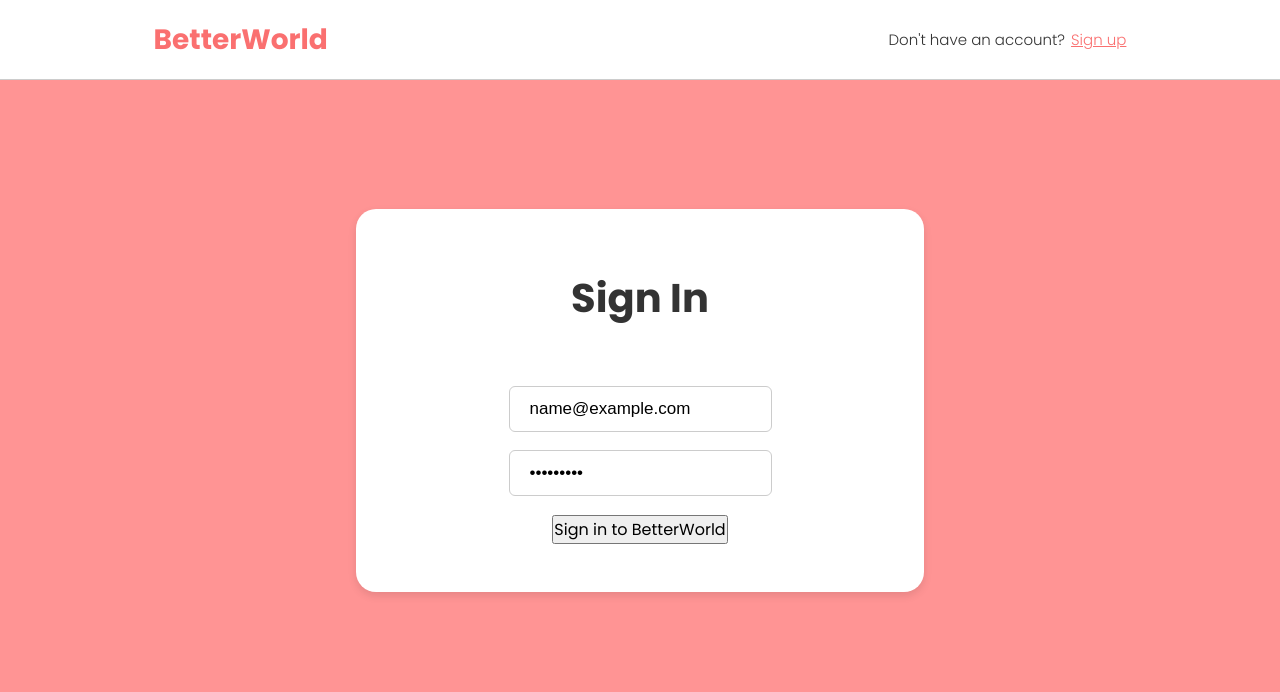
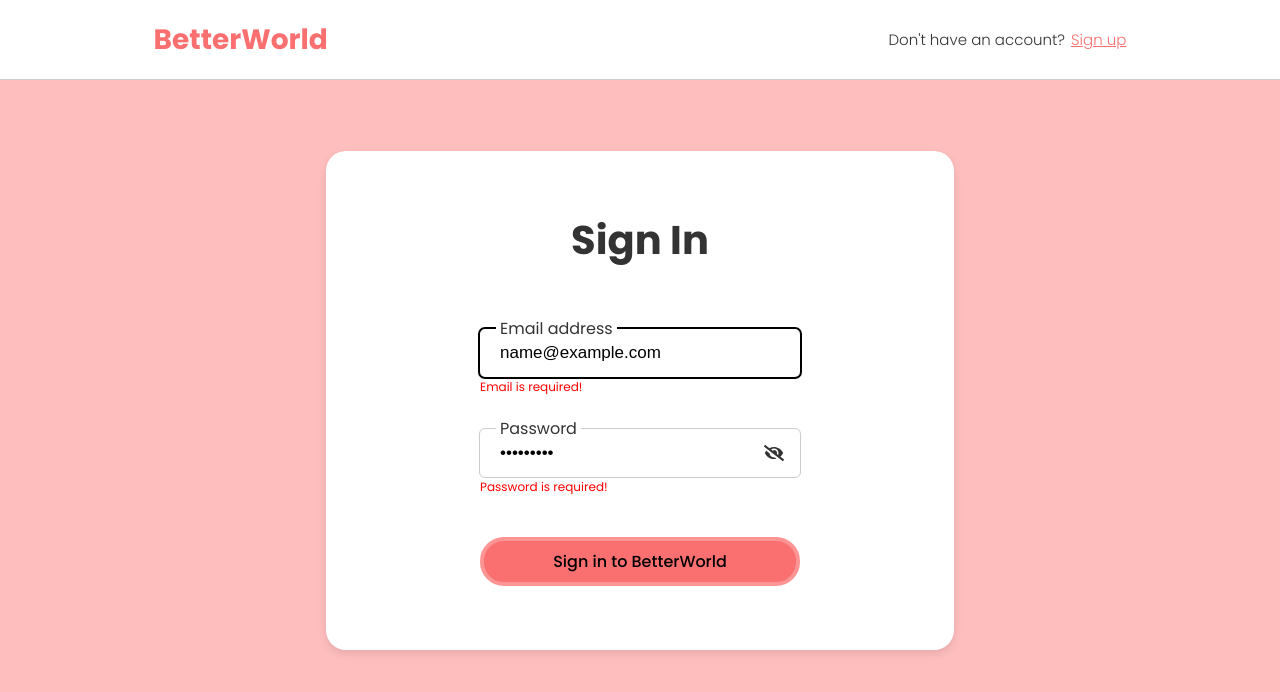
Before and after one commit to nhm204/fundraising-donation-web-with-react, a React (Create React App) app: page /signin in a window 1280 px wide. Both pictures are taken after typing "name@example.com", "Sample123" into the empty fields and a click on the button "Sign in to BetterWorld". Shown: the top 692 px of the page. Built offline with nearby package versions, Linux system fonts and the light colour scheme.

Commit message:
done signin ui

```diff
--- a/package.json
+++ b/package.json
@@ -6,6 +6,7 @@
     "@testing-library/jest-dom": "^5.16.5",
     "@testing-library/react": "^13.4.0",
     "@testing-library/user-event": "^13.5.0",
+    "axios": "^1.1.3",
     "react": "^18.2.0",
     "react-dom": "^18.2.0",
     "react-hook-form": "^7.39.4",
--- a/src/common/SignIn/SignIn.jsx
+++ b/src/common/SignIn/SignIn.jsx
@@ -2,12 +2,16 @@ import React, { useState } from 'react';
 import { Link, useNavigate } from 'react-router-dom';
 import './SignIn.scss';
 import { useForm, SubmitHandler } from 'react-hook-form';
+import { FaEye, FaEyeSlash } from "react-icons/fa";
 
 
 const SignIn = () => {
   const [ login, setLogin ] = useState(false);
+  const [ isEmailFocus, setIsEmailFocus ] = useState(false);
+  const [ isPasswordFocus, setIsPasswordFocus ] = useState(false);
   const [ emailValue, setEmailValue ] = useState('');
   const [ passwordValue, setPasswordValue ] = useState('');
+  const [ isShow, setIsShow ] = useState(false);
   const { register, handleSubmit, formState: { errors } } = useForm();
   const navigate = useNavigate();
 
@@ -17,13 +21,15 @@ const SignIn = () => {
     }
   }
 
+  console.log(emailValue)
+
   return (
     <div className='signin'>
       <header>
         <Link to='/' className='logo'>BetterWorld</Link>
         <div className="text">
           Don't have an account?
-          <Link to='signup' className='nav-link'>Sign up</Link>
+          <Link to='/signup' className='nav-link'>Sign up</Link>
         </div>
       </header>
       <form onSubmit={handleSubmit(onSubmit)} className='form'>
@@ -32,7 +38,6 @@ const SignIn = () => {
           <label className=''>
             <input
               type='text'
-              placeholder='Email'
               className=''
               {...register('email', {
                 required: {
@@ -45,17 +50,19 @@ const SignIn = () => {
                 }
               })}
               onChange={e => setEmailValue(e.target.value)}
+              onFocus={() => setIsEmailFocus(true)}
+              onBlur={() => setIsEmailFocus(false)}
             />
+            <span className={`${(!isEmailFocus && emailValue.length === 0) ? 'placeholder' : 'active' }`}>Email address</span>
             { errors.email?.message && (
               <p className='error-msg'>
                 {errors.email?.message}
               </p>
             )}
           </label>
-          <label className=''>
+          <label className='password-field'>
             <input
-              type='password'
-              placeholder='Password'
+              type={isShow ? 'text' : 'password'}
               className=''
               {...register('password', {
                 required: {
@@ -72,7 +79,11 @@ const SignIn = () => {
                 }
               })}
               onChange={e => setPasswordValue(e.target.value)}
+              onFocus={() => setIsPasswordFocus(true)}
+              onBlur={() => setIsPasswordFocus(false)}
             />
+            <span className={`${(!isPasswordFocus && passwordValue.length === 0) ? 'placeholder' : 'active' }`}>Password</span>
+            { passwordValue.length > 0 && (isShow ? <FaEye className='icon' onClick={() => setIsShow(!isShow)} /> : <FaEyeSlash className='icon' onClick={() => setIsShow(!isShow)} />) }
             { errors.password?.message && (
               <p className='error-msg'>
                 {errors.password?.message}
--- a/src/common/SignIn/SignIn.scss
+++ b/src/common/SignIn/SignIn.scss
@@ -1,6 +1,6 @@
 .signin {
     position: relative;
-    background-color: var(--secondary-color);
+    background-color: #febebe;
     height: 100vh;
     display: flex;
     align-items: center;
@@ -40,7 +40,7 @@
     }
 
     .form {
-        padding: 8vh 12vw 6vh;
+        padding: 8vh 12vw;
         background-color: white;
         border-radius: 20px;
         display: flex;
@@ -55,21 +55,72 @@
             margin-top: 8vh;
 
             label {
+                position: relative;
+
+                .placeholder {
+                    position: absolute;
+                    top: 14px;
+                    left: 16px;
+                    color: gray;
+                    background-color: white;
+                    padding: 0 4px;
+                    transition: top ease-out 0.2s;
+                }
+
+                .active {
+                    position: absolute;
+                    top: -10px;
+                    left: 16px;
+                    color: var(--text-color);
+                    background-color: white;
+                    border-radius: 5px;
+                    padding: 0 4px;
+                    transition: top ease-out 0.2s;
+                }
+
                 input {
+                    height: 48px;
                     font-size: 1.7rem;
-                    min-width: 20vw;
-                    padding: 12px 20px;
-                    margin-bottom: 20px;
+                    min-width: 25vw;
+                    padding: 0 20px;
                     border-radius: 5px;
                     border: none;
                     outline: 1px solid #ccc;
+
+                    &:focus {
+                        outline: 2px solid black;
+                    }
+                }
+
+                .error-msg {
+                    color: red;
+                    font-size: 1.2rem;
+                }
+            }
+
+            .password-field {
+                position: relative;
+                margin-top: 32px;
+
+                .icon {
+                    position: absolute;
+                    font-size: 2rem;
+                    top: 14px;
+                    right: 16px;
+                    cursor: pointer;
                 }
             }
         }
 
-        .sigin-btn {
-            background-color: white;
-            border: var(--primary-color);
+        .signin-btn {
+            background-color: var(--primary-color);
+            border-radius: 24px;
+            width: 100%;
+            padding: 8px 0;
+            border: 4px solid var(--secondary-color);
+            margin-top: 40px;
+            font-weight: 500;
+            cursor: pointer;
         }
     }
 }
--- a/src/pages/components/Projects/ProjectList.jsx
+++ b/src/pages/components/Projects/ProjectList.jsx
@@ -6,10 +6,11 @@ import './ProjectList.scss';
 import { BsSliders } from "react-icons/bs";
 import { IoCloseOutline } from "react-icons/io5";
 import Pagination from '../Pagination/Pagination';
-
+import axios from 'axios';
 
 
 const Projects = () => {
+  const [ projectList, setProjectList ] = useState([]);
   const [ searchQuery, setSearchQuery ] = useState(() => localStorage.getItem('searchValue'));
   const [ selectedCategory, setSelectedCategory ] = useState('');
   const [ selectedPrice, setSelectedPrice ] = useState(0);
@@ -21,9 +22,19 @@ const Projects = () => {
   useEffect(() => {
     document.title = `Discover. BetterWorld: #1 for Donation and Fundraising Platform`;
     window.scrollTo(0, 0);
+
+    const fetchData = async () => {
+      const res = await axios(
+        `https://betterworld-doan.herokuapp.com/api/projects`,
+      );
+
+      setProjectList(res.data);
+    };
+
+    fetchData();
   }, []);
 
-  const projectList = projects?.map((project) => project);
+  // const projectList = projects?.map((project) => project);
 
   let filteredList = projectList;
   if (sortProject === 'Newest' && selectedCategory === 'Newest') {
```
Also changed, not shown: 1 other file (tests, documents, lock files or other folders).
